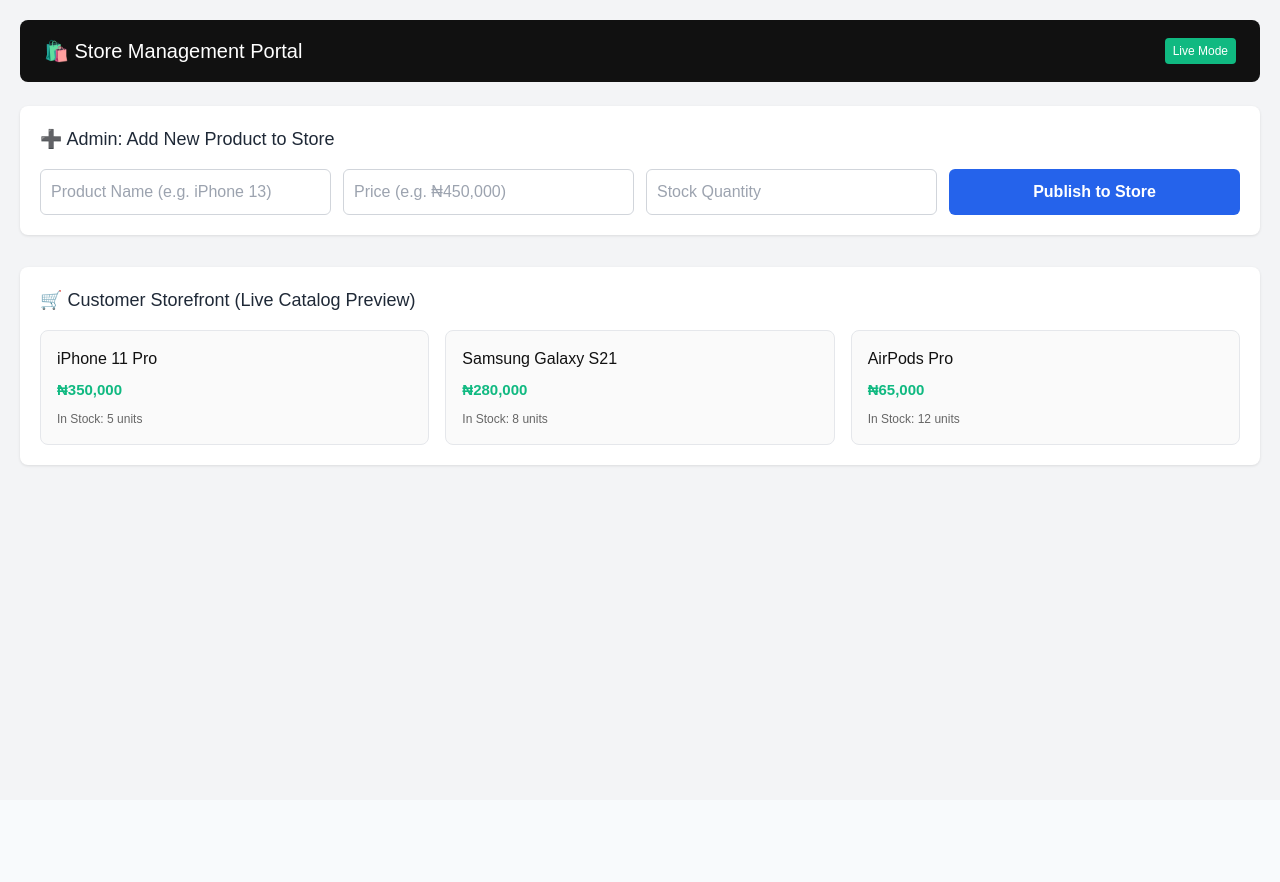
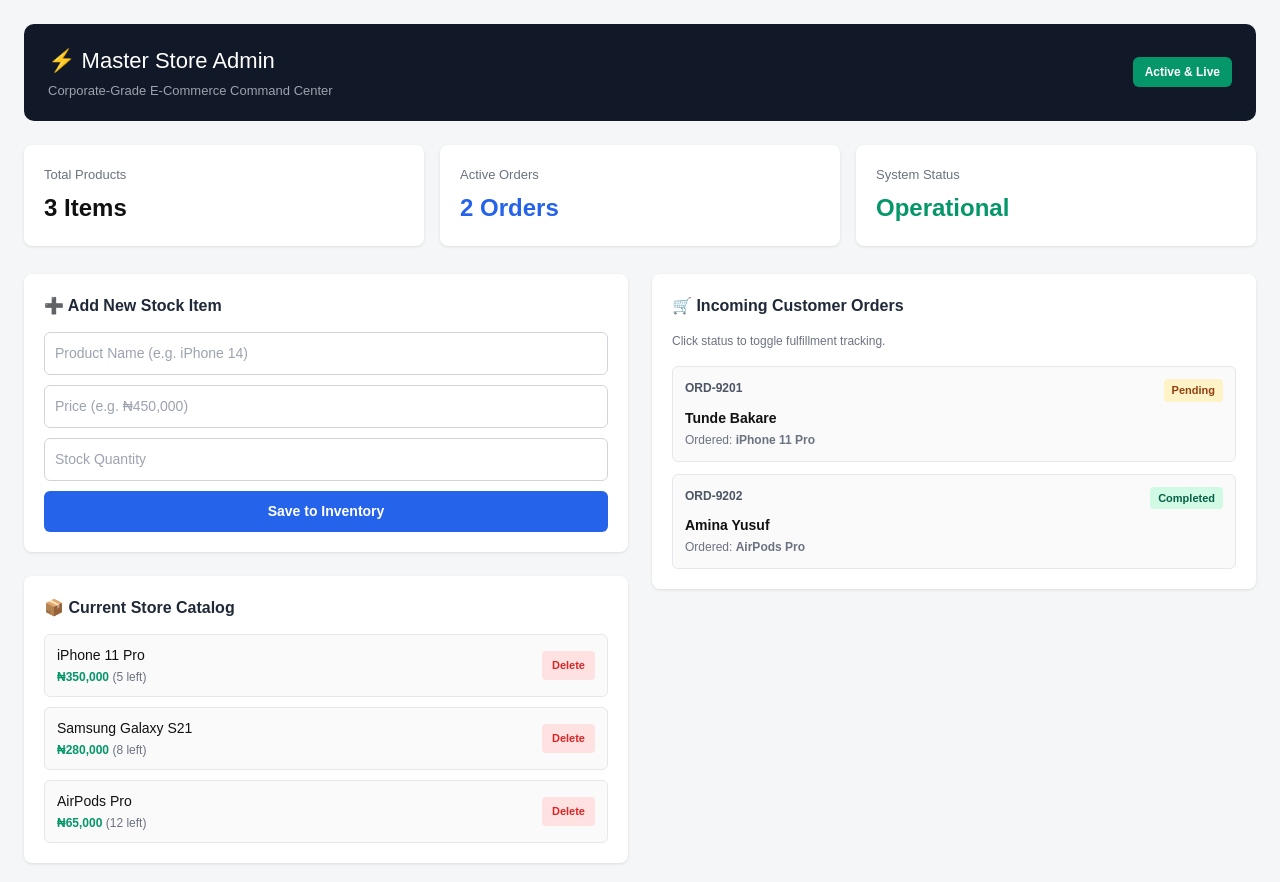
Before and after one commit to salaudeenshaabanab-cmd/FindAll-in-1-app, a Next.js app: page / in a window 1280 px wide. Shown: the top 882 px of the page. Before the commit the page ends 800 px from the top, so only its background shows below. Built offline with nearby package versions, Linux system fonts and the light colour scheme.

Commit message:
Update page.jsx

```diff
--- a/app/page.jsx
+++ b/app/page.jsx
@@ -1,21 +1,26 @@
 'use client';
 import { useState } from 'react';
 
-export default  function StoreAndAdmin() {
-  // Shared inventory state for both the store catalog and the admin dashboard
+export default function MasterAdminDashboard() {
+  // 1. Initial State for Products
   const [products, setProducts] = useState([
-    { id: 1, name: "iPhone 11 Pro", price: "₦350,000", stock: "5", category: "Phones" },
-    { id: 2, name: "Samsung Galaxy S21", price: "₦280,000", stock: "8", category: "Phones" },
-    { id: 3, name: "AirPods Pro", price: "₦65,000", stock: "12", category: "Accessories" },
+    { id: 1, name: "iPhone 11 Pro", price: "₦350,000", stock: 5, category: "Phones" },
+    { id: 2, name: "Samsung Galaxy S21", price: "₦280,000", stock: 8, category: "Phones" },
+    { id: 3, name: "AirPods Pro", price: "₦65,000", stock: 12, category: "Accessories" },
   ]);
 
-  // Form states for adding a new product
+  // 2. Initial State for Orders (Simulating customer checkout orders)
+  const [orders, setOrders] = useState([
+    { id: "ORD-9201", customer: "Tunde Bakare", item: "iPhone 11 Pro", status: "Pending" },
+    { id: "ORD-9202", customer: "Amina Yusuf", item: "AirPods Pro", status: "Completed" },
+  ]);
+
+  // Form Inputs for Adding Products
   const [newName, setNewName] = useState("");
   const [newPrice, setNewPrice] = useState("");
   const [newStock, setNewStock] = useState("");
-  const [newCategory, setNewCategory] = useState("Phones");
 
-  // Handle adding a product from the admin panel
+  // Handle Adding Product
   const handleAddProduct = (e) => {
     e.preventDefault();
     if (!newName || !newPrice) return;
@@ -24,8 +29,8 @@
       id: Date.now(),
       name: newName,
       price: newPrice,
-      stock: newStock || "1",
-      category: newCategory,
+      stock: Number(newStock) || 1,
+      category: "General",
     };
 
     setProducts([newItem, ...products]);
@@ -34,61 +39,143 @@
     setNewStock("");
   };
 
+  // Handle Deleting Product
+  const handleDeleteProduct = (id) => {
+    setProducts(products.filter((item) => item.id !== id));
+  };
+
+  // Handle Order Status Toggle
+  const toggleOrderStatus = (id) => {
+    setOrders(orders.map(order => {
+      if (order.id === id) {
+        const nextStatus = order.status === "Pending" ? "Completed" : "Pending";
+        return { ...order, status: nextStatus };
+      }
+      return order;
+    }));
+  };
+
   return (
-    <div style={{ fontFamily: 'sans-serif', backgroundColor: '#f3f4f6', minHeight: '100vh', padding: '20px' }}>
+    <div style={{ fontFamily: 'sans-serif', backgroundColor: '#f4f6f8', minHeight: '100vh', padding: '24px' }}>
 
-      {/* TOP HEADER */}
-      <header style={{ backgroundColor: '#111', color: '#fff', padding: '16px 24px', borderRadius: '8px', marginBottom: '24px', display: 'flex', justifyContent: 'space-between', alignItems: 'center' }}>
-        <h1 style={{ margin: 0, fontSize: '20px' }}>🛍️ Store Management Portal</h1>
-        <span style={{ fontSize: '12px', background: '#10b981', padding: '4px 8px', borderRadius: '4px' }}>Live Mode</span>
+      {/* HEADER */}
+      <header style={{ backgroundColor: '#111827', color: '#fff', padding: '20px 24px', borderRadius: '10px', marginBottom: '24px', display: 'flex', justifyContent: 'space-between', alignItems: 'center' }}>
+        <div>
+          <h1 style={{ margin: 0, fontSize: '22px' }}>⚡ Master Store Admin</h1>
+          <p style={{ margin: '4px 0 0 0', fontSize: '13px', color: '#9ca3af' }}>Corporate-Grade E-Commerce Command Center</p>
+        </div>
+        <span style={{ fontSize: '12px', background: '#059669', color: '#fff', padding: '6px 12px', borderRadius: '6px', fontWeight: 'bold' }}>Active & Live</span>
       </header>
 
-      {/* ADMIN PANEL: ADD PRODUCT FORM */}
-      <div style={{ backgroundColor: '#fff', padding: '20px', borderRadius: '8px', boxShadow: '0 1px 3px rgba(0,0,0,0.1)', marginBottom: '32px' }}>
-        <h2 style={{ fontSize: '18px', marginBottom: '16px', color: '#1f2937' }}>➕ Admin: Add New Product to Store</h2>
-        <form onSubmit={handleAddProduct} style={{ display: 'grid', gridTemplateColumns: 'repeat(auto-fit, minmax(200px, 1fr))', gap: '12px' }}>
+      {/* ANALYTICS OVERVIEW CARDS */}
+      <div style={{ display: 'grid', gridTemplateColumns: 'repeat(auto-fit, minmax(220px, 1fr))', gap: '16px', marginBottom: '28px' }}>
+        <div style={{ backgroundColor: '#fff', padding: '20px', borderRadius: '8px', boxShadow: '0 1px 3px rgba(0,0,0,0.1)' }}>
+          <p style={{ fontSize: '13px', color: '#6b7280', margin: '0 0 6px 0' }}>Total Products</p>
+          <h3 style={{ fontSize: '24px', fontWeight: 'bold', margin: 0, color: '#111' }}>{products.length} Items</h3>
+        </div>
+        <div style={{ backgroundColor: '#fff', padding: '20px', borderRadius: '8px', boxShadow: '0 1px 3px rgba(0,0,0,0.1)' }}>
+          <p style={{ fontSize: '13px', color: '#6b7280', margin: '0 0 6px 0' }}>Active Orders</p>
+          <h3 style={{ fontSize: '24px', fontWeight: 'bold', margin: 0, color: '#2563eb' }}>{orders.length} Orders</h3>
+        </div>
+        <div style={{ backgroundColor: '#fff', padding: '20px', borderRadius: '8px', boxShadow: '0 1px 3px rgba(0,0,0,0.1)' }}>
+          <p style={{ fontSize: '13px', color: '#6b7280', margin: '0 0 6px 0' }}>System Status</p>
+          <h3 style={{ fontSize: '24px', fontWeight: 'bold', margin: 0, color: '#059669' }}>Operational</h3>
+        </div>
+      </div>
+
+      {/* MAIN LAYOUT GRID: LEFT (ADD & INVENTORY) / RIGHT (ORDERS) */}
+      <div style={{ display: 'grid', gridTemplateColumns: 'repeat(auto-fit, minmax(320px, 1fr))', gap: '24px' }}>
+
+        {/* LEFT COLUMN: INVENTORY & ADD FORM */}
+        <div>
+          {/* Add Product Form */}
+          <div style={{ backgroundColor: '#fff', padding: '20px', borderRadius: '8px', boxShadow: '0 1px 3px rgba(0,0,0,0.1)', marginBottom: '24px' }}>
+            <h2 style={{ fontSize: '16px', fontWeight: 'bold', marginBottom: '14px', color: '#1f2937' }}>➕ Add New Stock Item</h2>
+            <form onSubmit={handleAddProduct} style={{ display: 'flex', flexDirection: 'column', gap: '10px' }}>
               <input
                 type="text"
-            placeholder="Product Name (e.g. iPhone 13)"
+                placeholder="Product Name (e.g. iPhone 14)"
                 value={newName}
                 onChange={(e) => setNewName(e.target.value)}
-            style={{ padding: '10px', borderRadius: '6px', border: '1px solid #d1d5db' }}
+                style={{ padding: '10px', borderRadius: '6px', border: '1px solid #d1d5db', fontSize: '14px' }}
               />
               <input
                 type="text"
                 placeholder="Price (e.g. ₦450,000)"
                 value={newPrice}
                 onChange={(e) => setNewPrice(e.target.value)}
-            style={{ padding: '10px', borderRadius: '6px', border: '1px solid #d1d5db' }}
+                style={{ padding: '10px', borderRadius: '6px', border: '1px solid #d1d5db', fontSize: '14px' }}
               />
               <input
-            type="text"
+                type="number"
                 placeholder="Stock Quantity"
                 value={newStock}
                 onChange={(e) => setNewStock(e.target.value)}
-            style={{ padding: '10px', borderRadius: '6px', border: '1px solid #d1d5db' }}
+                style={{ padding: '10px', borderRadius: '6px', border: '1px solid #d1d5db', fontSize: '14px' }}
               />
               <button
                 type="submit"
-            style={{ backgroundColor: '#2563eb', color: '#fff', border: 'none', padding: '10px 16px', borderRadius: '6px', cursor: 'pointer', fontWeight: 'bold' }}>
-            Publish to Store
+                style={{ backgroundColor: '#2563eb', color: '#fff', border: 'none', padding: '10px', borderRadius: '6px', cursor: 'pointer', fontWeight: 'bold', fontSize: '14px' }}>
+                Save to Inventory
               </button>
             </form>
           </div>
 
-      {/* STOREFRONT PREVIEW: WHAT CUSTOMERS SEE */}
+          {/* Product Inventory List */}
           <div style={{ backgroundColor: '#fff', padding: '20px', borderRadius: '8px', boxShadow: '0 1px 3px rgba(0,0,0,0.1)' }}>
-        <h2 style={{ fontSize: '18px', marginBottom: '16px', color: '#1f2937' }}>🛒 Customer Storefront (Live Catalog Preview)</h2>
-
-        <div style={{ display: 'grid', gridTemplateColumns: 'repeat(auto-fit, minmax(220px, 1fr))', gap: '16px' }}>
+            <h2 style={{ fontSize: '16px', fontWeight: 'bold', marginBottom: '14px', color: '#1f2937' }}>📦 Current Store Catalog</h2>
+            <div style={{ display: 'flex', flexDirection: 'column', gap: '10px' }}>
               {products.map((item) => (
-            <div key={item.id} style={{ border: '1px solid #e5e7eb', borderRadius: '8px', padding: '16px', backgroundColor: '#fafafa' }}>
-              <h3 style={{ fontSize: '16px', margin: '0 0 8px 0', color: '#111' }}>{item.name}</h3>
-              <p style={{ fontSize: '15px', fontWeight: 'bold', color: '#10b981', margin: '0 0 8px 0' }}>{item.price}</p>
-              <p style={{ fontSize: '12px', color: '#666', margin: 0 }}>In Stock: {item.stock} units</p>
+                <div key={item.id} style={{ display: 'flex', justifyContent: 'space-between', alignItems: 'center', padding: '10px 12px', border: '1px solid #e5e7eb', borderRadius: '6px', backgroundColor: '#fafafa' }}>
+                  <div>
+                    <p style={{ margin: '0 0 2px 0', fontWeight: '500', fontSize: '14px', color: '#111' }}>{item.name}</p>
+                    <p style={{ margin: 0, fontSize: '12px', color: '#059669', fontWeight: 'bold' }}>{item.price} <span style={{ color: '#6b7280', fontWeight: 'normal' }}>({item.stock} left)</span></p>
+                  </div>
+                  <button
+                    onClick={() => handleDeleteProduct(item.id)}
+                    style={{ backgroundColor: '#fee2e2', color: '#dc2626', border: 'none', padding: '6px 10px', borderRadius: '4px', cursor: 'pointer', fontSize: '11px', fontWeight: 'bold' }}>
+                    Delete
+                  </button>
                 </div>
               ))}
             </div>
+          </div>
+        </div>
+
+        {/* RIGHT COLUMN: CUSTOMER ORDERS MANAGEMENT */}
+        <div>
+          <div style={{ backgroundColor: '#fff', padding: '20px', borderRadius: '8px', boxShadow: '0 1px 3px rgba(0,0,0,0.1)' }}>
+            <h2 style={{ fontSize: '16px', fontWeight: 'bold', marginBottom: '14px', color: '#1f2937' }}>🛒 Incoming Customer Orders</h2>
+            <p style={{ fontSize: '12px', color: '#6b7280', marginBottom: '16px' }}>Click status to toggle fulfillment tracking.</p>
+
+            <div style={{ display: 'flex', flexDirection: 'column', gap: '12px' }}>
+              {orders.map((ord) => (
+                <div key={ord.id} style={{ padding: '12px', border: '1px solid #e5e7eb', borderRadius: '6px', backgroundColor: '#fafafa' }}>
+                  <div style={{ display: 'flex', justifyContent: 'space-between', marginBottom: '6px' }}>
+                    <span style={{ fontSize: '12px', fontWeight: 'bold', color: '#4b5563' }}>{ord.id}</span>
+                    <button
+                      onClick={() => toggleOrderStatus(ord.id)}
+                      style={{
+                        fontSize: '11px',
+                        padding: '3px 8px',
+                        borderRadius: '4px',
+                        border: 'none',
+                        cursor: 'pointer',
+                        fontWeight: 'bold',
+                        backgroundColor: ord.status === 'Completed' ? '#d1fae5' : '#fef3c7',
+                        color: ord.status === 'Completed' ? '#065f46' : '#92400e'
+                      }}>
+                      {ord.status}
+                    </button>
+                  </div>
+                  <p style={{ margin: '0 0 2px 0', fontSize: '14px', fontWeight: '600', color: '#111' }}>{ord.customer}</p>
+                  <p style={{ margin: 0, fontSize: '12px', color: '#6b7280' }}>Ordered: <strong>{ord.item}</strong></p>
+                </div>
+              ))}
+            </div>
+          </div>
+        </div>
+
       </div>
 
     </div>
```
Lines whose indentation alone changed are shown as unchanged.
